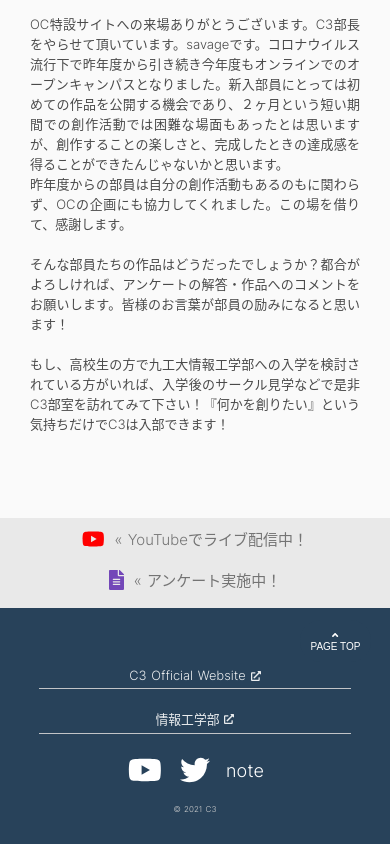
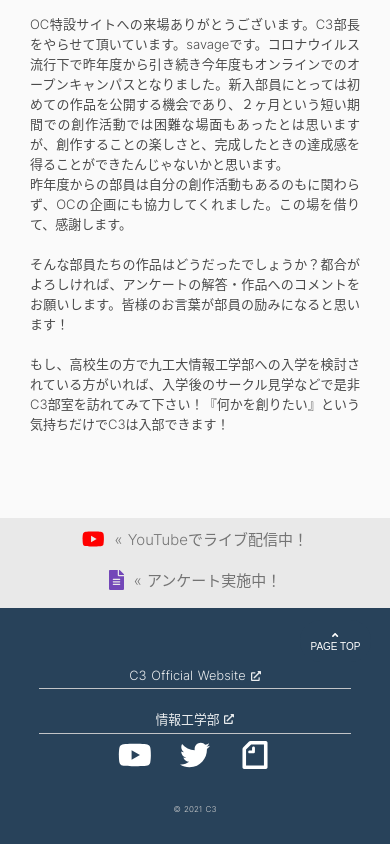
Before and after one commit to Kyutech-C3/OpenCampus2021, a Nuxt app: page / in a window 390 px wide. Shown: the part 5066-5910 px from the top of the page. Built offline with nearby package versions, Linux system fonts and the light colour scheme.

Commit message:
[change] #226 noteのリンクをロゴに変える

```diff
--- a/components/Footer.vue
+++ b/components/Footer.vue
@@ -8,12 +8,12 @@
       </li>
       <div class="linkBox">
         <a class="linkItem" href="https://www.youtube.com/channel/UCeRY2jujVBYRqmilrCZytFw">
-					<font-awesome-icon class="icon" :icon="['fab', 'youtube']" />
-				</a>
+          <font-awesome-icon class="icon" :icon="['fab', 'youtube']" />
+        </a>
         <a class="linkItem" href="https://twitter.com/c3_kyutech?s=20">
-					<font-awesome-icon class="icon" :icon="['fab', 'twitter']" />
+          <font-awesome-icon class="icon" :icon="['fab', 'twitter']" />
         </a>
-        <a class="note linkItem" href="https://note.com/c3noteproject">note</a>
+        <a class="note" href="https://note.com/c3noteproject"><img src="../static/Footer/note-logo.svg"></a>
       </div>
       <li>
         <a
@@ -67,11 +67,24 @@ button:hover {
   justify-content: baseline;
   align-items: center;
 }
+.linkBox {
+  display: flex;
+  justify-content: center;
+  align-items: center;
+}
+.linkItem {
+  width: 60px;
+  flex-shrink: 0;
+  text-align: center;
+}
 a.note {
   color: white;
 	text-decoration: none;
 	/*margin: auto 8px;*/
 	font-size: 18px;
+}
+.note img {
+  width: 60px;
 }
 .icon {
 	color: white;
@@ -96,9 +109,6 @@ a.note {
     height: 70px;
     width: 70px;
     border-radius: 50%;
-  }
-  .linkBox {
-    display: flex;
   }
   .link {
     display: flex;
@@ -161,12 +171,8 @@ a.note {
     left: 0;
     right: 0;
     margin: auto;
-    display: flex;
-    justify-content: center;
+    width: 40%;
   }
-	.linkItem {
-		flex-basis: 50px;
-	}
   .link-icon {
     font-size: 10px;
     margin-left: 5px;
```
Also changed, not shown: static/Footer/note-logo.svg (added).
